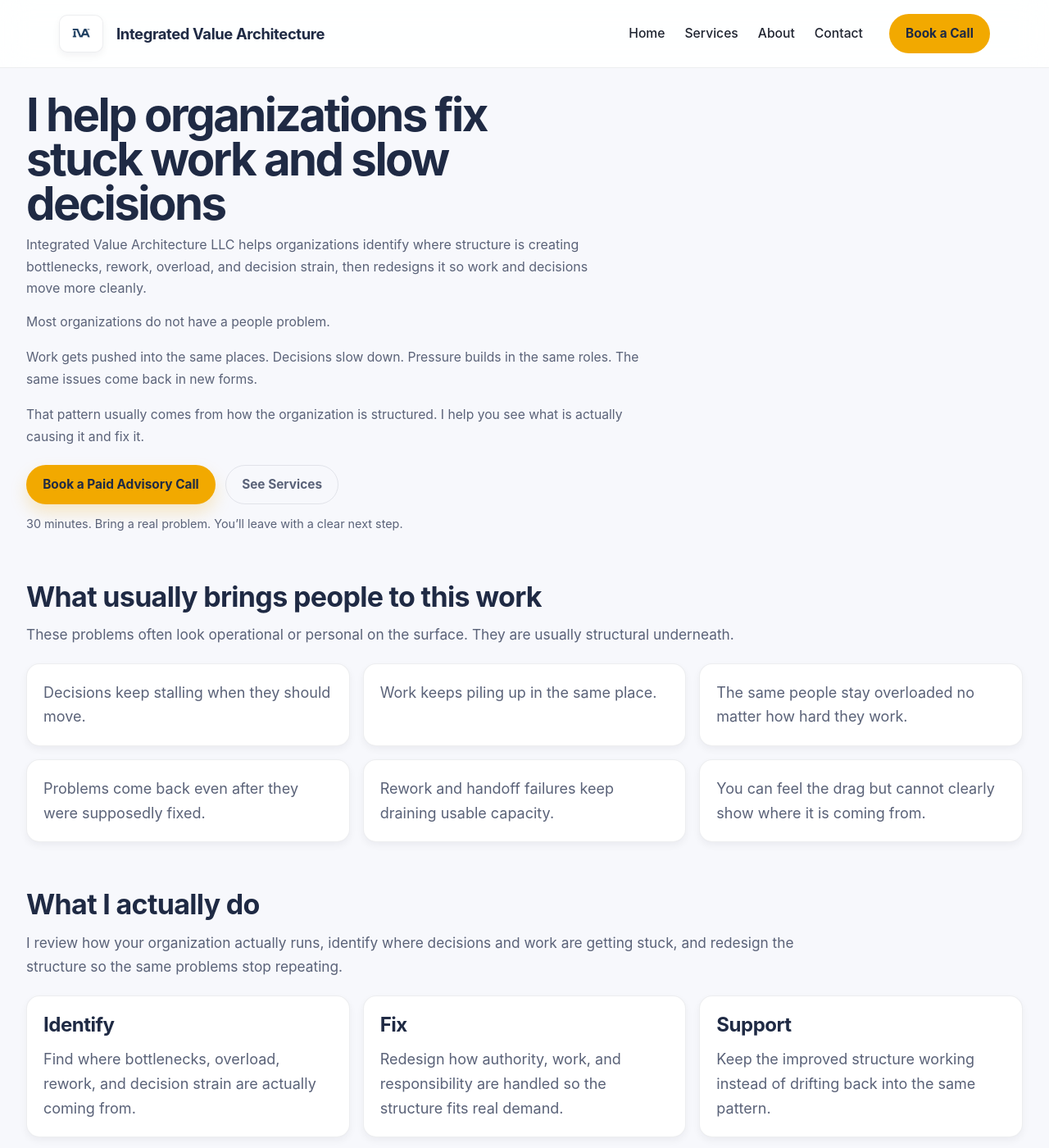
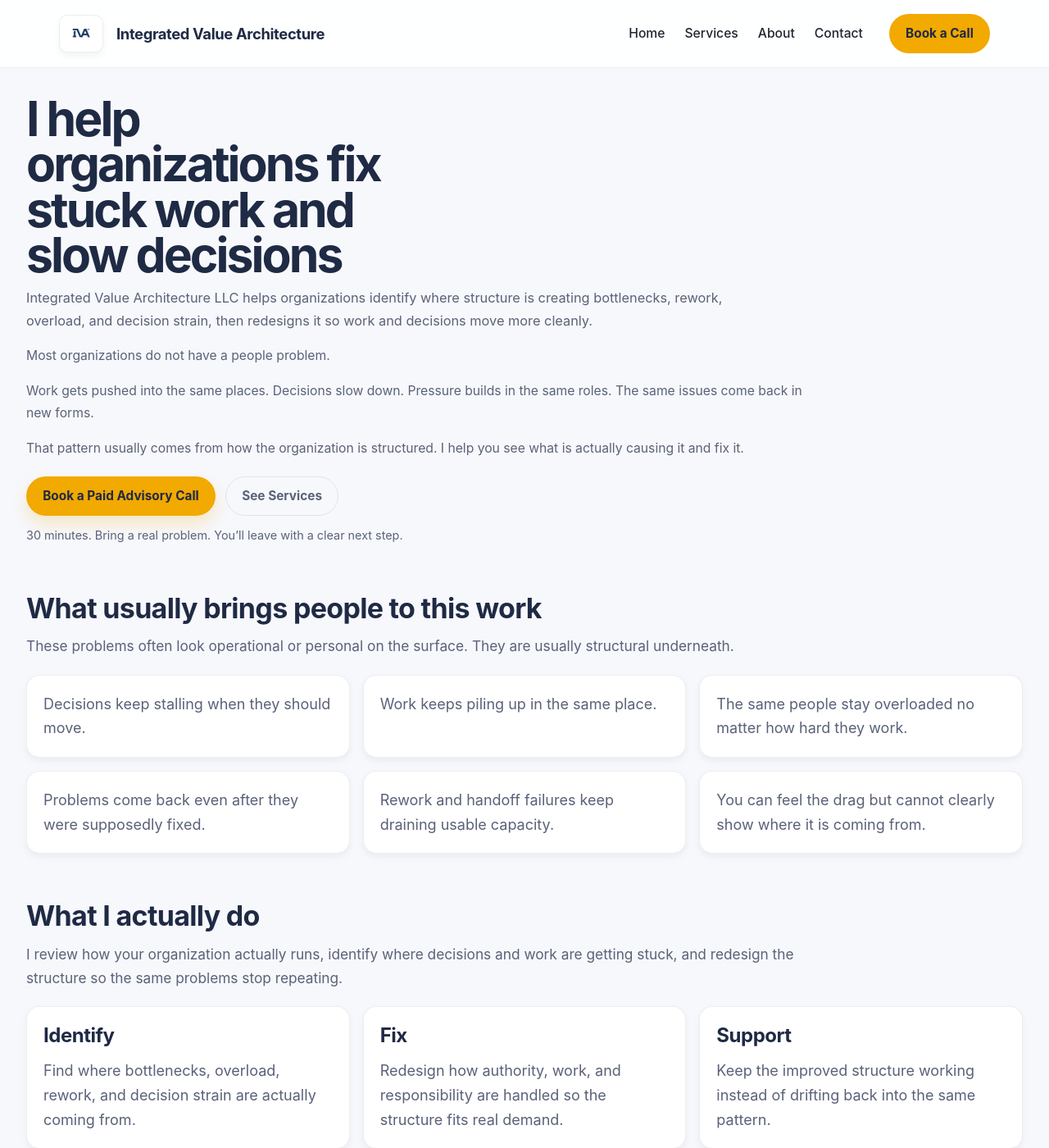
Before and after one commit to efost7873/integratedvaluearchitecture.com, a Jekyll site: the page built from index.html, in a window 1280 px wide and 1400 px high. Shown: the whole window at 82% size. Built offline with Jekyll 4.4.1, drawn with Linux system fonts in a browser that asks for light colours.

Commit message:
Update _homepage.scss

```diff
--- a/_sass/_homepage.scss
+++ b/_sass/_homepage.scss
@@ -32,10 +32,6 @@
    HOMEPAGE SPACING CONTROL
 ============================================ */
 
-.iva-page section {
-  margin-bottom: 0;
-}
-
 .iva-page section + section {
   margin-top: 56px;
 }
@@ -51,33 +47,40 @@
 ============================================ */
 
 #homepage-hero {
-  padding-top: 8px;
+  padding-top: 12px;
+  padding-right: 40px;
+}
+
+@media (max-width: 800px) {
+  #homepage-hero {
+    padding-right: 0;
+  }
 }
 
 #homepage-hero .section-header,
 #homepage-hero > p,
 #homepage-hero .iva-btn-row,
 #homepage-hero .iva-cta-meta {
-  max-width: 760px;
+  max-width: 980px;
 }
 
 #homepage-hero .section-header {
-  max-width: 700px;
+  max-width: 980px;
   margin-bottom: 16px;
 }
 
 #homepage-hero h1 {
-  font-size: clamp(2.9rem, 4.4vw, 4rem);
-  line-height: 0.96;
-  letter-spacing: -0.045em;
-  margin-bottom: 10px;
-  max-width: none;
+  font-size: clamp(3rem, 4.6vw, 4.4rem);
+  line-height: 0.94;
+  letter-spacing: -0.05em;
+  margin-bottom: 12px;
+  max-width: 12ch;
 }
 
 #homepage-hero .section-subtitle {
-  font-size: 1rem;
-  line-height: 1.65;
-  max-width: 760px;
+  font-size: 1.02rem;
+  line-height: 1.68;
+  max-width: 900px;
 }
 
 #homepage-hero > p {
@@ -104,7 +107,7 @@
 }
 
 .section-subtitle {
-  max-width: 760px;
+  max-width: 980px;
 }
 
 /* ============================================
```
